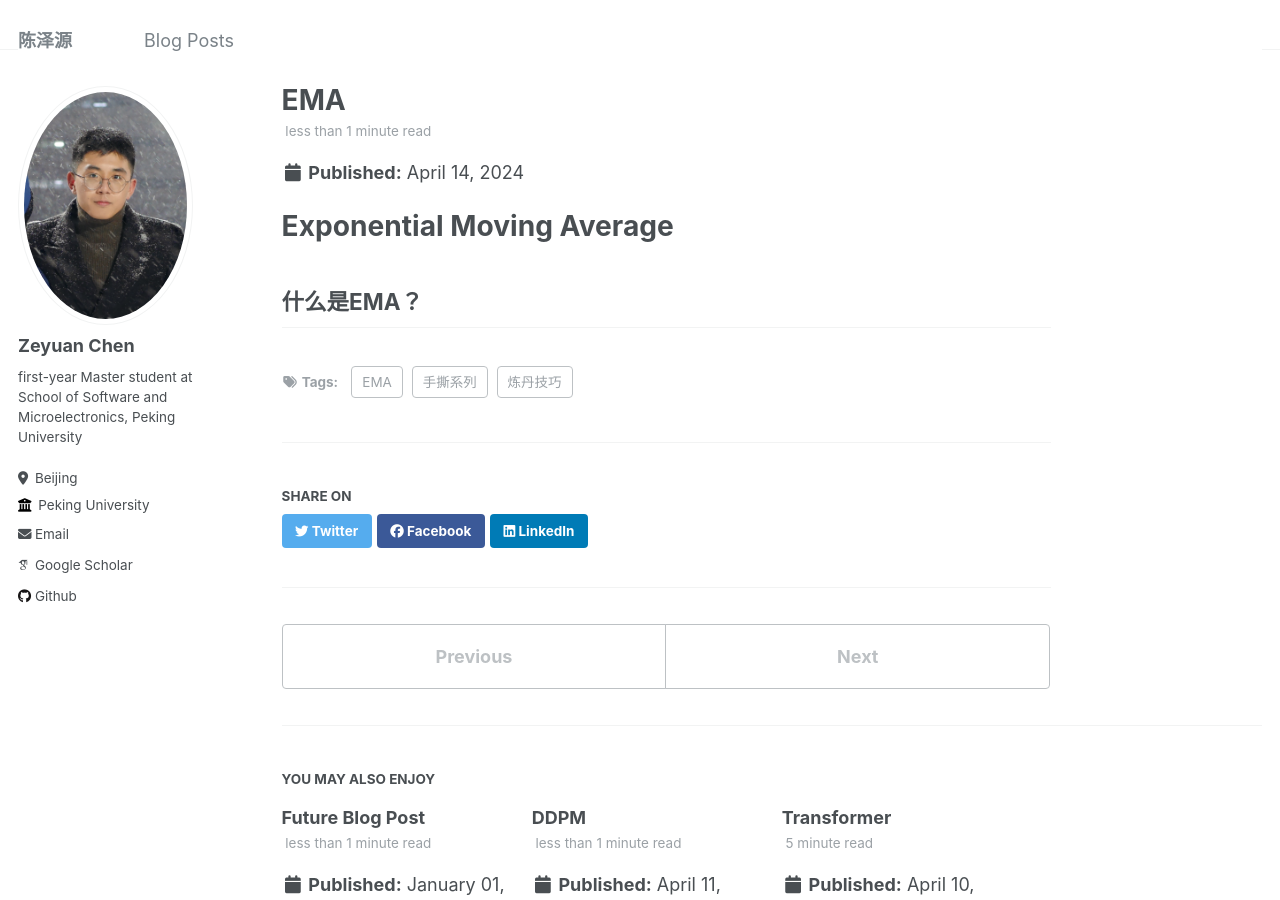
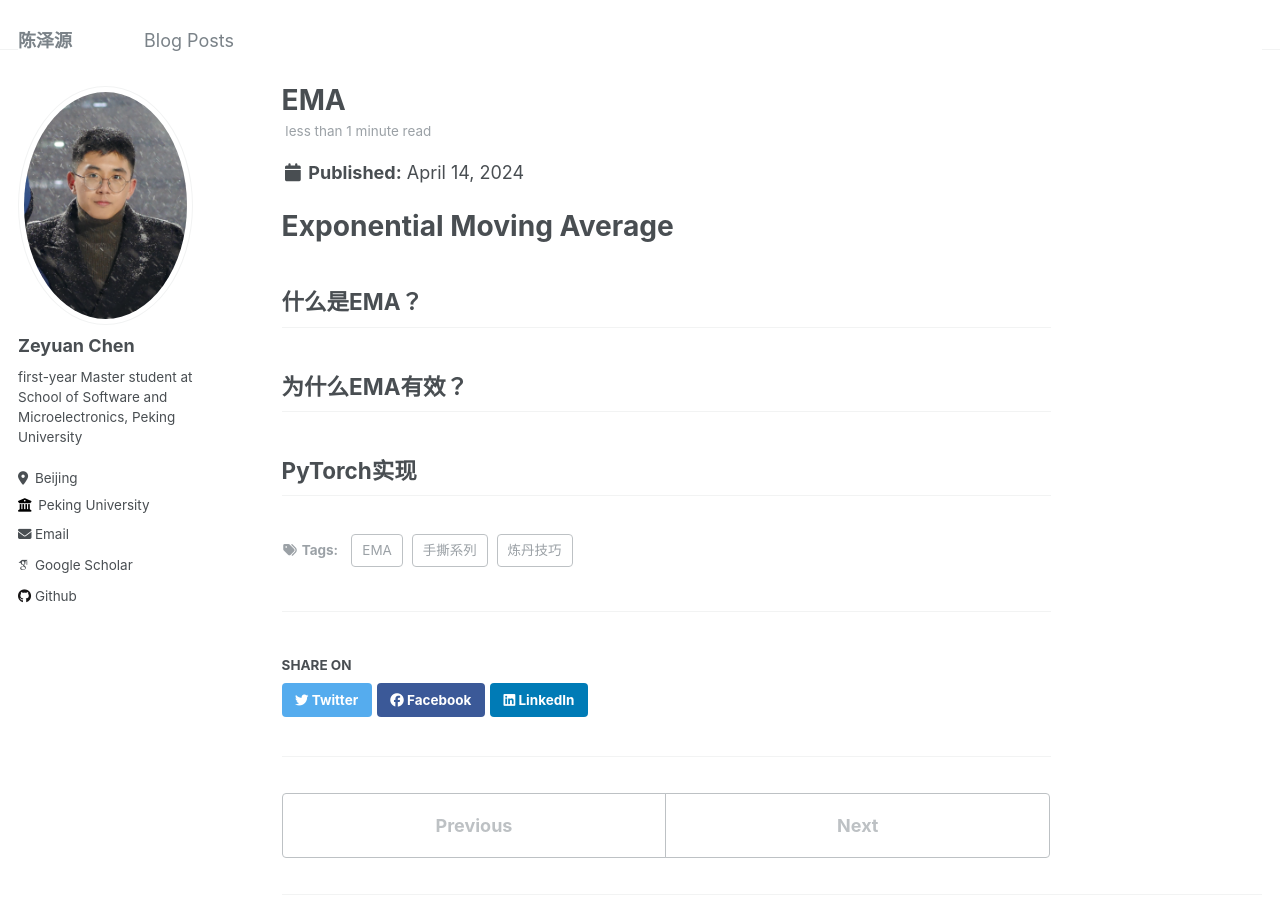
Before and after one commit to chenzyn/chenzyn.github.io, a Jekyll site: the page built from _posts/2024-04-14-EMA.md, in a window 1280 px wide and 900 px high. Built offline with Jekyll 4.4.1, drawn with Linux system fonts in a browser that asks for light colours; some web fonts are replaced.

Commit message:
update posts

```diff
--- a/_posts/2024-04-14-EMA.md
+++ b/_posts/2024-04-14-EMA.md
@@ -13,3 +13,9 @@ Exponential Moving Average
 
 什么是EMA？
 ---
+
+为什么EMA有效？
+---
+
+PyTorch实现
+---
```
